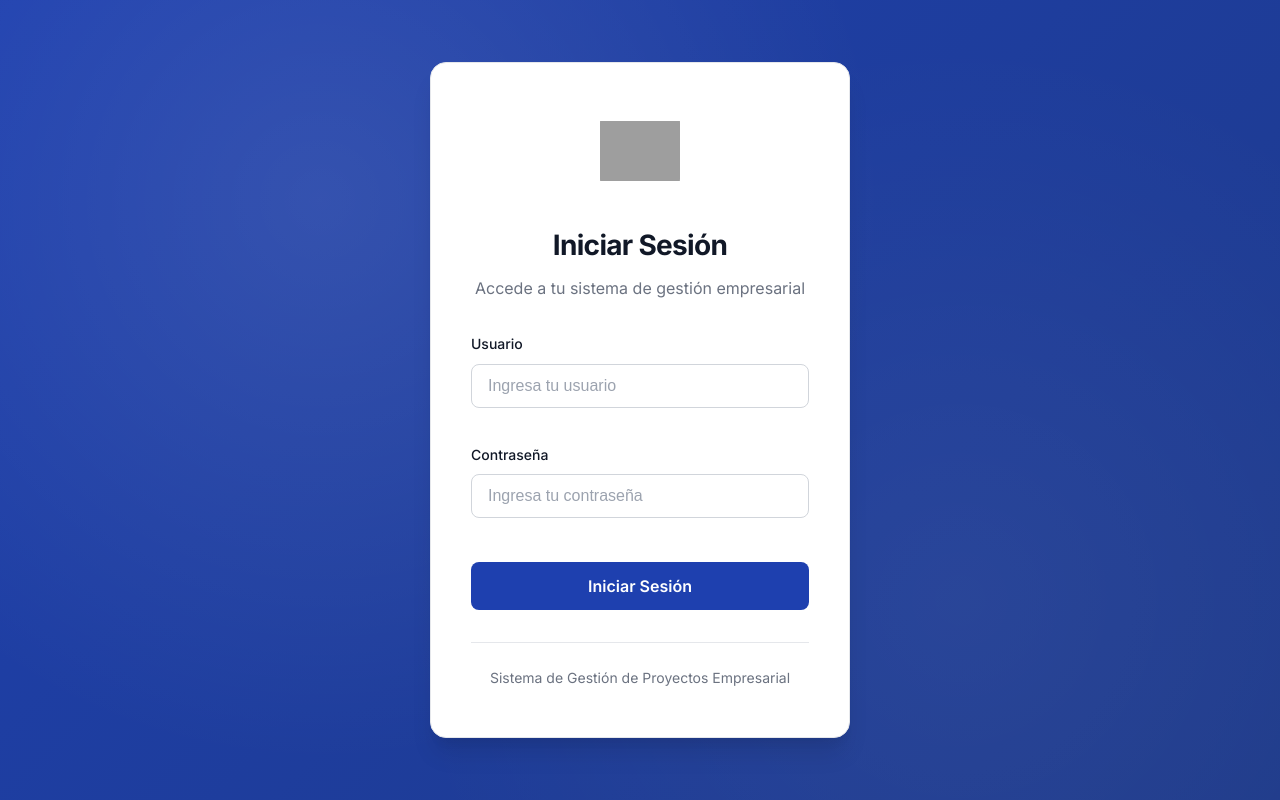
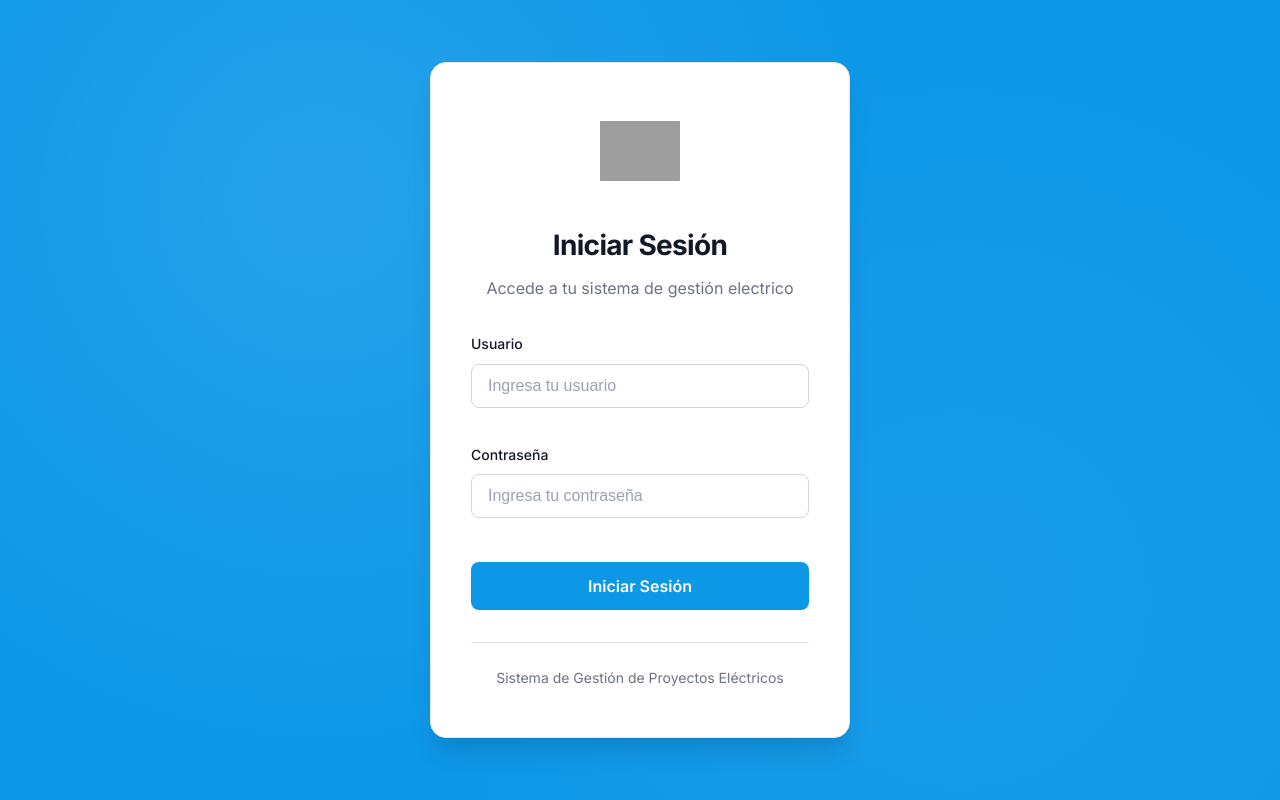
Before and after one commit to Joshua1629/Gestion_proyectos, a React (Vite) app in the folder frontend/: page / in a window 1280 px wide. Built offline with nearby package versions, Linux system fonts and the light colour scheme; no server answers; grey boxes are pictures that could not be loaded.

Commit message:
Se arreglan bugs visuales en el dashboard

```diff
--- a/frontend/src/components/ProyectoDetail.tsx
+++ b/frontend/src/components/ProyectoDetail.tsx
@@ -112,7 +112,7 @@ export default function ProyectoDetail({
       {/* Header empresarial */}
       <div className="proyecto-header">
         <div className="header-content">
-          <button onClick={onBack} className="btn btn-outline">
+          <button onClick={onBack} className="btn btn-primary">
             ← Volver al Dashboard
           </button>
           <div className="proyecto-info">
@@ -153,9 +153,7 @@ export default function ProyectoDetail({
           <div className="metadata-item">
             <span className="metadata-label">Fecha de fin</span>
             <span className="metadata-value">
-              {proyecto.fecha_fin
-                ? formatDate(proyecto.fecha_fin)
-                : "No definida"}
+              {proyecto.fecha_fin ? formatDate(proyecto.fecha_fin) : "No definida"}
             </span>
           </div>
           <div className="metadata-item">
@@ -214,9 +212,7 @@ export default function ProyectoDetail({
                     } 314.159`}
                   />
                 </svg>
-                <div className="progress-text">
-                  {proyecto.progreso_general || 0}%
-                </div>
+                <div className="progress-text">{proyecto.progreso_general || 0}%</div>
               </div>
               <div className="progress-details">
                 <p>
@@ -299,9 +295,7 @@ export default function ProyectoDetail({
 
                   <div className="fase-progress">
                     <div className="progress-header">
-                      <span className="progress-label">
-                        Progreso de la fase
-                      </span>
+                      <span className="progress-label">Progreso de la fase</span>
                       <span className="progress-percentage">
                         {getProgresoFase(fase.nombre)}%
                       </span>
@@ -318,17 +312,13 @@ export default function ProyectoDetail({
                     <div className="fecha-item">
                       <span className="fecha-label">Inicio:</span>
                       <span className="fecha-value">
-                        {fase.fecha_inicio
-                          ? formatDate(fase.fecha_inicio)
-                          : "No definida"}
+                        {fase.fecha_inicio ? formatDate(fase.fecha_inicio) : "No definida"}
                       </span>
                     </div>
                     <div className="fecha-item">
                       <span className="fecha-label">Fin:</span>
                       <span className="fecha-value">
-                        {fase.fecha_fin
-                          ? formatDate(fase.fecha_fin)
-                          : "No definida"}
+                        {fase.fecha_fin ? formatDate(fase.fecha_fin) : "No definida"}
                       </span>
                     </div>
                   </div>
@@ -377,9 +367,7 @@ export default function ProyectoDetail({
                 tareas.map((tarea) => (
                   <div key={tarea.id} className="tarea-item">
                     <div
-                      className={`tarea-checkbox ${
-                        tarea.progreso === 100 ? "completed" : ""
-                      }`}
+                      className={`tarea-checkbox ${tarea.progreso === 100 ? "completed" : ""}`}
                     >
                       {tarea.progreso === 100 && "✓"}
                     </div>
@@ -396,9 +384,7 @@ export default function ProyectoDetail({
                         )}
                       </div>
                       {tarea.descripcion && (
-                        <div className="tarea-description">
-                          {tarea.descripcion}
-                        </div>
+                        <div className="tarea-description">{tarea.descripcion}</div>
                       )}
                     </div>
                     <div className="tarea-progress-mini">
--- a/frontend/src/components/ProyectosDashboard.tsx
+++ b/frontend/src/components/ProyectosDashboard.tsx
@@ -277,28 +277,24 @@ export default function ProyectosDashboard({
           <div className="stat-icon">📁</div>
           <div className="stat-value">{stats.total}</div>
           <div className="stat-label">Total de Proyectos</div>
-          <div className="stat-change positive">+12% este mes</div>
         </div>
 
         <div className="stat-card stat-warning">
           <div className="stat-icon">⚡</div>
           <div className="stat-value">{stats.enProgreso}</div>
           <div className="stat-label">En Progreso</div>
-          <div className="stat-change positive">+5% esta semana</div>
         </div>
 
         <div className="stat-card stat-success">
           <div className="stat-icon">✅</div>
           <div className="stat-value">{stats.completados}</div>
           <div className="stat-label">Completados</div>
-          <div className="stat-change positive">+8% este mes</div>
         </div>
 
         <div className="stat-card">
           <div className="stat-icon">📊</div>
           <div className="stat-value">{stats.progresoPromedio}%</div>
           <div className="stat-label">Progreso Promedio</div>
-          <div className="stat-change positive">+3% esta semana</div>
         </div>
       </div>
 
@@ -448,8 +444,8 @@ export default function ProyectosDashboard({
           <div className="empty-icon">📁</div>
           <h4 className="empty-title">No hay proyectos</h4>
           <p className="empty-description">
-            Comienza creando tu primer proyecto Electrico para gestionar
-            tareas y equipos.
+            Comienza creando tu primer proyecto Electrico para gestionar tareas
+            y equipos.
           </p>
           <button
             className="btn btn-primary"
--- a/frontend/src/components/login.tsx
+++ b/frontend/src/components/login.tsx
@@ -39,7 +39,7 @@ export default function Login() {
           <img src="https://png.pngtree.com/element_pic/00/16/07/115783931601b5c.jpg" alt="Logo empresa" />
         </div>
         <h2>Iniciar Sesión</h2>
-        <p className="login-subtitle">Accede a tu sistema de gestión empresarial</p>
+        <p className="login-subtitle">Accede a tu sistema de gestión electrico</p>
 
         {error && <div className="login-error">{error}</div>}
 
@@ -78,7 +78,7 @@ export default function Login() {
         </form>
 
         <div className="login-footer">
-          <p>Sistema de Gestión de Proyectos Empresarial</p>
+          <p>Sistema de Gestión de Proyectos Eléctricos</p>
         </div>
       </div>
     </div>
--- a/frontend/src/css/ProyectoDetail.css
+++ b/frontend/src/css/ProyectoDetail.css
@@ -19,13 +19,17 @@
 }
 
 .proyecto-header::before {
-  content: '';
+  content: "";
   position: absolute;
   top: 0;
   left: 0;
   right: 0;
   height: 4px;
-  background: linear-gradient(90deg, var(--primary-blue) 0%, var(--primary-light) 100%);
+  background: linear-gradient(
+    90deg,
+    var(--primary-blue) 0%,
+    var(--primary-light) 100%
+  );
   border-radius: 16px 16px 0 0;
 }
 
@@ -350,6 +354,49 @@
   box-shadow: 0 0 0 3px rgba(59, 130, 246, 0.1);
 }
 
+/* Corrección: forzar color legible en el selector de estado de fases */
+.proyecto-detail .fases-list .fase-card .fase-header .fase-estado-selector {
+  color: var(--text-primary) !important; /* texto legible cuando está cerrado */
+  -webkit-text-fill-color: var(--text-primary) !important; /* Safari/Chromium */
+  background: var(--bg-card) !important; /* fondo claro por seguridad */
+  border-color: var(--border-medium) !important;
+  opacity: 1 !important;
+  appearance: menulist !important; /* mantener comportamiento nativo */
+  -webkit-appearance: menulist !important;
+  -moz-appearance: menulist !important;
+}
+
+/* Opciones dentro del dropdown (mejora la legibilidad en la lista desplegable) */
+.proyecto-detail
+  .fases-list
+  .fase-card
+  .fase-header
+  .fase-estado-selector
+  option {
+  color: var(--text-primary) !important;
+  background: var(--text-white) !important;
+}
+
+/* Enfoque (más visible y sin perder el color) */
+.proyecto-detail
+  .fases-list
+  .fase-card
+  .fase-header
+  .fase-estado-selector:focus {
+  outline: none;
+  border-color: var(--primary-light) !important;
+  box-shadow: 0 0 0 4px rgba(59, 130, 246, 0.08) !important;
+}
+
+/* IE/Edge (valor renderizado) */
+.proyecto-detail
+  .fases-list
+  .fase-card
+  .fase-header
+  .fase-estado-selector::-ms-value {
+  color: var(--text-primary) !important;
+}
+
 .fase-progress {
   margin-bottom: var(--spacing-md);
 }
@@ -383,7 +430,11 @@
 
 .progress-fill {
   height: 100%;
-  background: linear-gradient(90deg, var(--primary-light) 0%, var(--primary-blue) 100%);
+  background: linear-gradient(
+    90deg,
+    var(--primary-light) 0%,
+    var(--primary-blue) 100%
+  );
   border-radius: 4px;
   transition: width 0.5s ease;
 }
@@ -604,8 +655,14 @@
 
 /* Animaciones */
 @keyframes fadeIn {
-  from { opacity: 0; transform: translateY(20px); }
-  to { opacity: 1; transform: translateY(0); }
+  from {
+    opacity: 0;
+    transform: translateY(20px);
+  }
+  to {
+    opacity: 1;
+    transform: translateY(0);
+  }
 }
 
 .proyecto-detail {
--- a/frontend/src/css/login.css
+++ b/frontend/src/css/login.css
@@ -1,8 +1,8 @@
 /* ===== VARIABLES EMPRESARIALES ===== */
 :root{
   /* Paleta empresarial profesional */
-  --primary-blue: #1e40af;
-  --primary-dark: #1e3a8a;
+  --primary-blue: #0d97e7;
+  --primary-dark: #0d97e7;
   --primary-light: #3b82f6;
   --secondary-gray: #374151;
   --accent-green: #059669;
```
Also changed, not shown: 1 other file (tests, documents, lock files or other folders).
